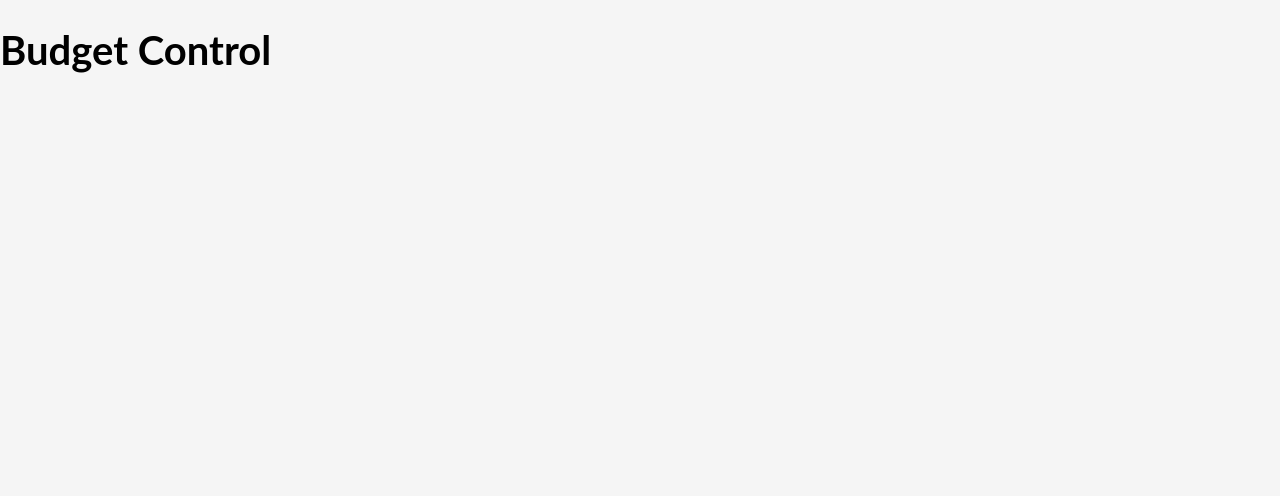
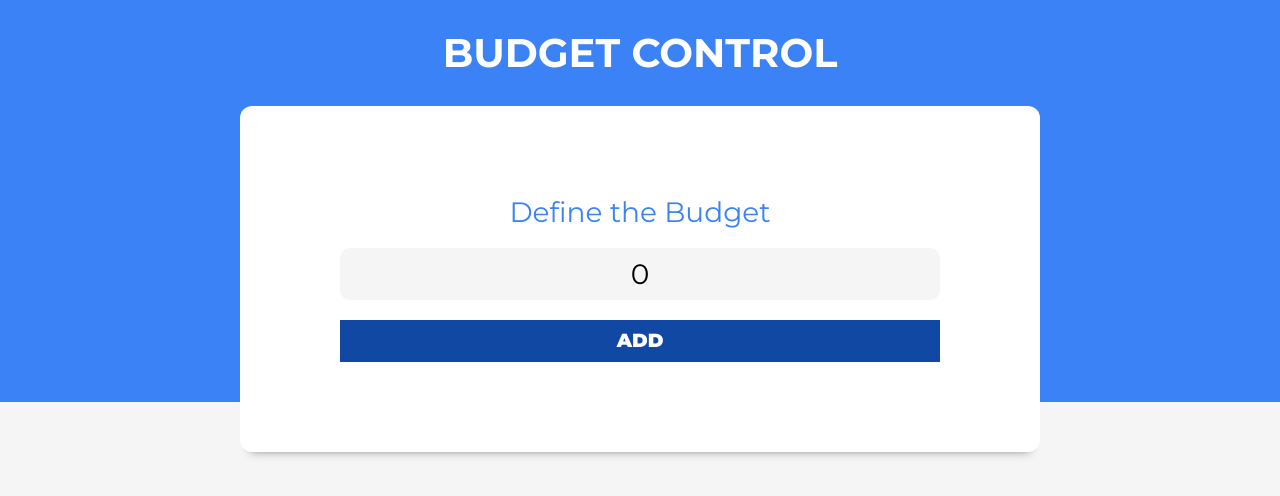
Before and after one commit to ClondonoM/react-budget-control-app, a React (Vite) app: page / in a window 1280 px wide. Shown: the top 496 px of the page. Built offline with nearby package versions, Linux system fonts and the light colour scheme.

Commit message:
Budget form created

```diff
--- a/src/App.jsx
+++ b/src/App.jsx
@@ -1,7 +1,13 @@
 import { useState } from 'react';
+import Header from './components/Header';
 
 function App() {
-  return <h1>Budget Control</h1>;
+  const [budget, setBudget] = useState(0);
+  return (
+    <div>
+      <Header budget={budget} setBudget={setBudget} />
+    </div>
+  );
 }
 
 export default App;
--- /dev/null
+++ b/src/components/Header.jsx
@@ -0,0 +1,12 @@
+import NewBudget from './NewBudget';
+
+const Header = ({ budget, setBudget }) => {
+  return (
+    <header>
+      <h1>Budget Control</h1>
+      <NewBudget budget={budget} setBudget={setBudget} />
+    </header>
+  );
+};
+
+export default Header;
--- /dev/null
+++ b/src/components/NewBudget.jsx
@@ -0,0 +1,21 @@
+const NewBudget = ({ budget, setBudget }) => {
+  return (
+    <div className='budget-container container shade'>
+      <form className='form'>
+        <div className='field'>
+          <label htmlFor=''>Define the Budget</label>
+          <input
+            className='new-budget'
+            type='text'
+            placeholder='Add your Budget'
+            value={budget}
+            onChange={(e) => setBudget(e.target.value)}
+          />
+        </div>
+        <input type='submit' value='Add' />
+      </form>
+    </div>
+  );
+};
+
+export default NewBudget;
--- a/src/index.css
+++ b/src/index.css
@@ -9,7 +9,7 @@
 
 body {
   font-size: 1.6rem;
-  font-family: 'Lato', sans-serif;
+  font-family: 'Montserrat', sans-serif;
   background-color: var(--lightGrey);
 }
 html {
@@ -22,7 +22,7 @@ html {
   box-sizing: inherit;
 }
 
-.pinup {
+.pinUp {
   overflow: hidden;
   height: 100vh;
 }
@@ -62,7 +62,7 @@ header h1 {
   padding: 10rem 0;
 }
 @media (min-width: 768px) {
-  .formulario {
+  .form {
     padding: 5rem 0;
     width: 60rem;
   }
@@ -77,7 +77,7 @@ header h1 {
   padding-bottom: 1rem;
   border-bottom: 2px solid var(--blue);
 }
-.formu .field {
+.form .field {
   display: grid;
   margin-bottom: 2rem;
 }
@@ -112,7 +112,7 @@ header h1 {
   transition: background-color 300ms ease;
 }
 @media (min-width: 768px) {
-  .formulario input[type='submit'] {
+  .form input[type='submit'] {
     display: block;
     padding: 1rem 5rem;
   }
@@ -148,12 +148,12 @@ header h1 {
 .alert.success {
 }
 
-.contenedor {
+.container {
   width: 90%;
   max-width: 80rem;
   margin: 0 auto;
 }
-.container-budget {
+.budget-container {
   margin-top: -5rem;
 
   display: flex;
@@ -182,34 +182,34 @@ header h1 {
   }
 }
 .form input[type='text'].new-budget,
-.formu input[type='number'].new-budget {
+.form input[type='number'].new-budget {
   font-size: 2.8rem;
   text-align: center;
 }
 
-.container-budget svg {
+.budget-container svg {
   width: 25rem;
 }
 
-.content-budget {
+.budget-content {
   width: 100%;
 }
-.content-budget p {
+.budget-content p {
   font-weight: 400;
   color: var(--darkGrey);
   font-size: 2.4rem;
   text-align: center;
 }
 @media (min-width: 768px) {
-  .content-budget p {
+  .budget-content p {
     text-align: left;
   }
 }
-.content-budget p.neg,
-.content-budget p.neg span {
+.budget-content p.neg,
+.budget-content p.neg span {
   color: red;
 }
-.content-budget span {
+.budget-content span {
   font-weight: 900;
   color: var(--blue);
 }
@@ -254,10 +254,10 @@ main {
   background-color: var(--darkGrey);
 }
 
-.list-bills {
+.bills-list {
   margin-top: 5rem;
 }
-.list-bills h2 {
+.bills-list h2 {
   color: var(--darkGrey);
   font-weight: 900;
 }
@@ -275,48 +275,48 @@ main {
   width: 100%;
 }
 
-.cantidad-gasto {
+.bill-amount {
   font-size: 2.4rem;
   color: var(--black);
   font-weight: 900;
 }
 
-.contente-bill {
+.bill-content {
   display: flex;
   align-items: center;
   gap: 2rem;
 }
 
-.contente-bill img {
+.bill-content img {
   width: 10rem;
 }
 
-.description-bill p {
+.bill-description p {
   margin: 0 0 0.3rem 0;
 }
-.description-bill .category {
+.bill-description .category {
   color: var(--grey);
   font-size: 1.6rem;
   font-weight: 900;
   text-transform: uppercase;
 }
-.description-bill p {
+.bill-description p {
   margin-bottom: 1rem;
 }
-.description-bill .name-bill {
+.bill-description .bill-name {
   color: var(--darkGrey);
   font-size: 2.4rem;
   font-weight: 700;
 }
-.descripcion-gasto .name-bill:hover {
+.bill-description .bill-name:hover {
   cursor: pointer;
 }
-.description-bill .date-bill {
+.bill-description .bill-date {
   font-size: 1.8rem;
   font-weight: 900;
   color: var(--darkGrey);
 }
-.description-bill .date-bill span {
+.bill-description .bill-date span {
   font-weight: 400;
 }
 
```
